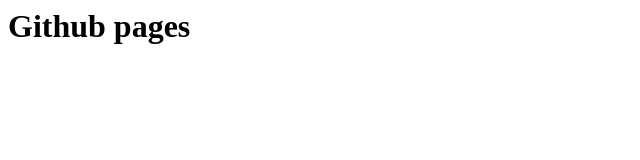
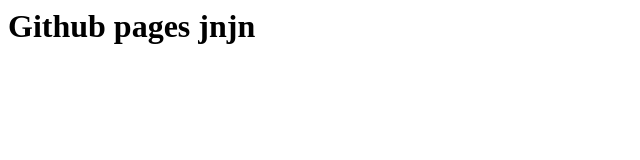
Before and after one commit to pauscass/cuencalocalitation, a plain HTML site: page index.html in a window 1280 px wide. Shown: the whole page, without its empty margins (0-640 px from the left). Drawn offline with Linux system fonts and the light colour scheme.

Commit message:
Update index.html

```diff
--- a/index.html
+++ b/index.html
@@ -1 +1 @@
-<h1> Github pages </h1>
+<h1> Github pages jnjn </h1>
```
